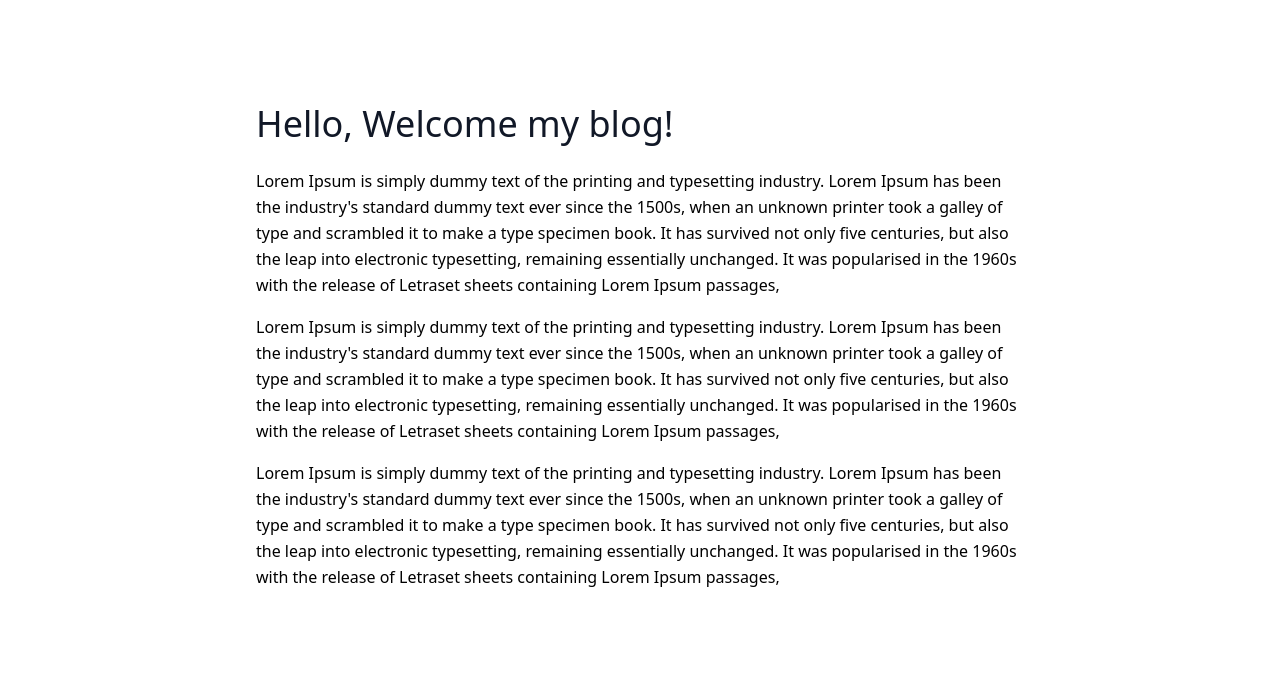
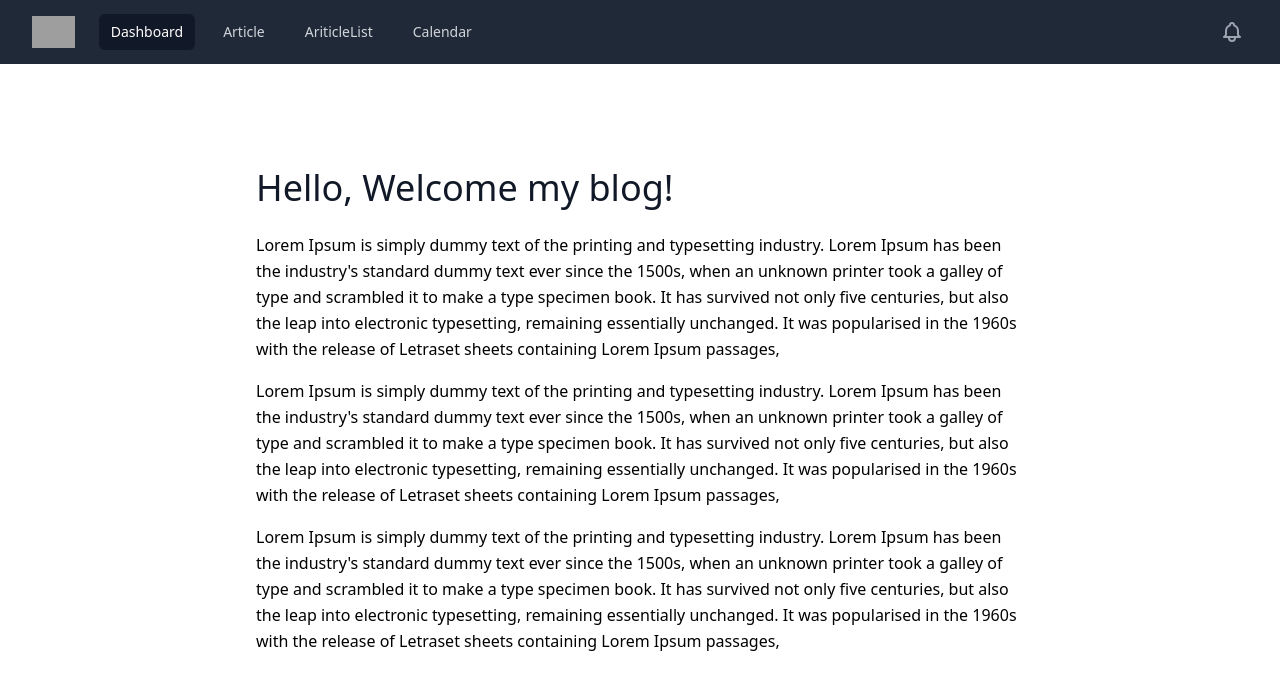
Before and after one commit to Thisarahetz/My-blog, a React (Create React App) app: page / in a window 1280 px wide. Shown: the top 690 px of the page. Built offline with nearby package versions, Linux system fonts and the light colour scheme; grey boxes are pictures that could not be loaded.

Commit message:
add navgation bar

```diff
--- a/package.json
+++ b/package.json
@@ -3,6 +3,8 @@
   "version": "0.1.0",
   "private": true,
   "dependencies": {
+    "@headlessui/react": "^1.4.0",
+    "@heroicons/react": "^1.0.3",
     "@testing-library/jest-dom": "^5.14.1",
     "@testing-library/react": "^11.2.7",
     "@testing-library/user-event": "^12.8.3",
--- a/src/App.js
+++ b/src/App.js
@@ -3,9 +3,14 @@
 import AriticleList from './pages/AriticleList';
 import About from './pages/About';
 import {BrowserRouter as Router,Route} from 'react-router-dom';
+
+//component
+import NavBar from './componet/NavBar'
+
 function App() {
   return (
     <Router>
+      <NavBar/>
         <div className='max-w-screen-md mx-auto pt-20'>
            <Route exact path='/' component={Home} />
            <Route exact path='/about' component={About} />
--- /dev/null
+++ b/src/componet/NavBar.js
@@ -0,0 +1,101 @@
+import { Fragment } from 'react'
+import { Disclosure} from '@headlessui/react'
+import { BellIcon, MenuIcon, XIcon } from '@heroicons/react/outline'
+import { Link } from 'react-router-dom'
+
+const navigation = [
+  { name: 'Dashboard', href: '#', current: true },
+  { name: 'Article', href: '/article', current: false },
+  { name: 'AriticleList', href: '/articles-list', current: false },
+  { name: 'Calendar', href: '#', current: false },
+]
+
+function classNames(...classes) {
+  return classes.filter(Boolean).join(' ')
+}
+
+const NavBar = () => {
+    return (
+
+  <Disclosure as="nav" className="bg-gray-800">
+      {({ open }) => (
+        <>
+          <div className="max-w-7xl mx-auto px-2 sm:px-6 lg:px-8">
+            <div className="relative flex items-center justify-between h-16">
+              <div className="absolute inset-y-0 left-0 flex items-center sm:hidden">
+                {/* Mobile menu button*/}
+                <Disclosure.Button className="inline-flex items-center justify-center p-2 rounded-md text-gray-400 hover:text-white hover:bg-gray-700 focus:outline-none focus:ring-2 focus:ring-inset focus:ring-white">
+                  <span className="sr-only">Open main menu</span>
+                  {open ? (
+                    <XIcon className="block h-6 w-6" aria-hidden="true" />
+                  ) : (
+                    <MenuIcon className="block h-6 w-6" aria-hidden="true" />
+                  )}
+                </Disclosure.Button>
+              </div>
+              <div className="flex-1 flex items-center justify-center sm:items-stretch sm:justify-start">
+                <div className="flex-shrink-0 flex items-center">
+                  <img
+                    className="block lg:hidden h-8 w-auto"
+                    src="https://tailwindui.com/img/logos/workflow-mark-indigo-500.svg"
+                    alt="Workflow"
+                  />
+                  <img
+                    className="hidden lg:block h-8 w-auto"
+                    src="https://tailwindui.com/img/logos/workflow-logo-indigo-500-mark-white-text.svg"
+                    alt="Workflow"
+                  />
+                </div>
+                <div className="hidden sm:block sm:ml-6">
+                  <div className="flex space-x-4">
+                    {navigation.map((item) => (
+                      <Link to={item.href}
+                        key={item.name}
+                        className={classNames(
+                          item.current ? 'bg-gray-900 text-white' : 'text-gray-300 hover:bg-gray-700 hover:text-white',
+                          'px-3 py-2 rounded-md text-sm font-medium'
+                        )}
+                        aria-current={item.current ? 'page' : undefined}
+                      >
+                        {item.name}
+                      </Link>
+                    ))}
+                  </div>
+                </div>
+              </div>
+              <div className="absolute inset-y-0 right-0 flex items-center pr-2 sm:static sm:inset-auto sm:ml-6 sm:pr-0">
+                <button className="bg-gray-800 p-1 rounded-full text-gray-400 hover:text-white focus:outline-none focus:ring-2 focus:ring-offset-2 focus:ring-offset-gray-800 focus:ring-white">
+                  <span className="sr-only">View notifications</span>
+                  <BellIcon className="h-6 w-6" aria-hidden="true" />
+                </button>
+
+                {/* Profile dropdown */}
+
+              </div>
+            </div>
+          </div>
+
+          <Disclosure.Panel className="sm:hidden">
+            <div className="px-2 pt-2 pb-3 space-y-1">
+              {navigation.map((item) => (
+                <Link to={item.href}
+                  key={item.name}
+                  className={classNames(
+                    item.current ? 'bg-gray-900 text-white' : 'text-gray-300 hover:bg-gray-700 hover:text-white',
+                    'block px-3 py-2 rounded-md text-base font-medium'
+                  )}
+                  aria-current={item.current ? 'page' : undefined}
+                >
+                  {item.name}
+                </Link>
+              ))}
+
+            </div>
+          </Disclosure.Panel>
+        </>
+      )}
+    </Disclosure>
+  )
+}
+
+export default NavBar;
```
Also changed, not shown: 1 other file (tests, documents, lock files or other folders).
